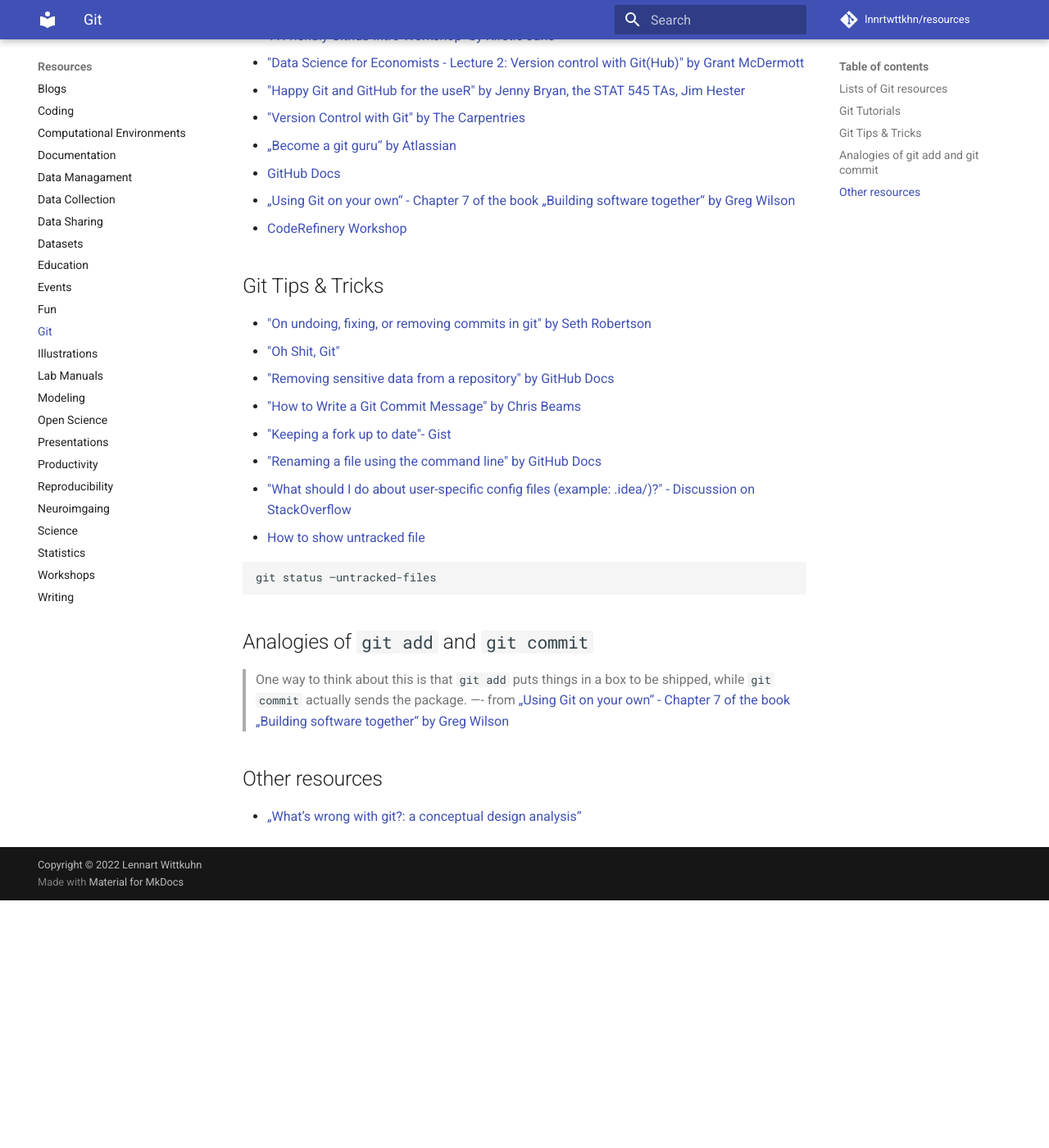
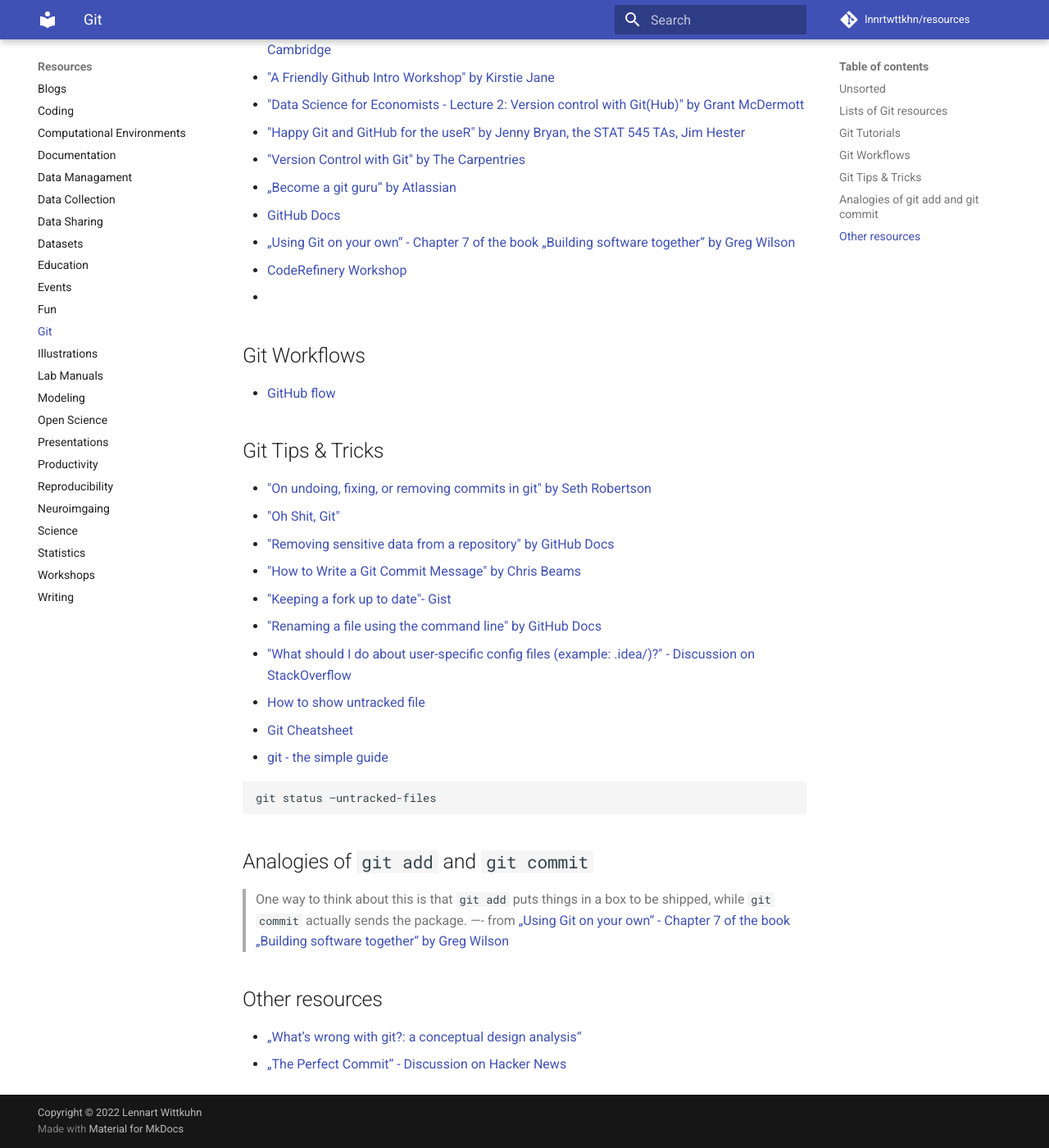
Before and after one commit to lnnrtwttkhn/resources, an MkDocs documentation site: the page built from docs/git.md, in a window 1280 px wide and 1400 px high, scrolled down 643 px. Shown: the whole window at 82% size. Built offline with MkDocs 1.6.1 and Material for MkDocs 9.7.7, drawn with Linux system fonts in a browser that asks for light colours; comment, search, counter and statistics services are not loaded; before the commit the page ends 1741 px from its top, so only the background shows below that.

Commit message:
add changes

````diff
--- a/docs/git.md
+++ b/docs/git.md
@@ -1,4 +1,6 @@
 # Git
+
+## Unsorted
 
 - [Git branching](https://www.atlassian.com/de/git/tutorials/using-branches)
 - [Mastering Markdown](https://guides.github.com/features/mastering-markdown/)
@@ -23,6 +25,11 @@
 - [GitHub Docs](https://docs.github.com/en)
 - [„Using Git on your own“ - Chapter 7 of the book „Building software together“ by Greg Wilson](https://buildtogether.tech/git-solo/)
 - [CodeRefinery Workshop](https://coderefinery.github.io/2022-09-20-workshop/schedule/)
+- [](https://milesmcbain.github.io/git_4_sci/)
+
+## Git Workflows
+
+- [GitHub flow](https://docs.github.com/en/get-started/quickstart/github-flow)
 
 ## Git Tips & Tricks
 
@@ -34,6 +41,8 @@
 - ["Renaming a file using the command line" by GitHub Docs](https://docs.github.com/en/github/managing-files-in-a-repository/renaming-a-file-using-the-command-line)
 - ["What should I do about user-specific config files (example: .idea/)?" - Discussion on StackOverflow](https://stackoverflow.com/questions/26851885/what-should-i-do-about-user-specific-config-files-example-idea/26851996#26851996)
 - [How to show untracked file](https://stackoverflow.com/questions/12682045/git-status-show-files-that-will-be-added-staged-in-subdirectories)
+- [Git Cheatsheet](http://rogerdudler.github.io/git-guide/files/git_cheat_sheet.pdf)
+- [git - the simple guide](http://rogerdudler.github.io/git-guide/)
 
 ```bash
 git status —untracked-files
@@ -47,3 +56,4 @@
 ## Other resources
 
 - [„What’s wrong with git?: a conceptual design analysis“](https://dl.acm.org/doi/10.1145/2509578.2509584)
+- [„The Perfect Commit“ - Discussion on Hacker News](https://news.ycombinator.com/item?id=33387855)
````
Also changed, not shown: docs/computational-environments.md (+2 -0 lines), docs/neuroimaging.md (+4 -0 lines), docs/reproducibility.md (+3 -0 lines).
